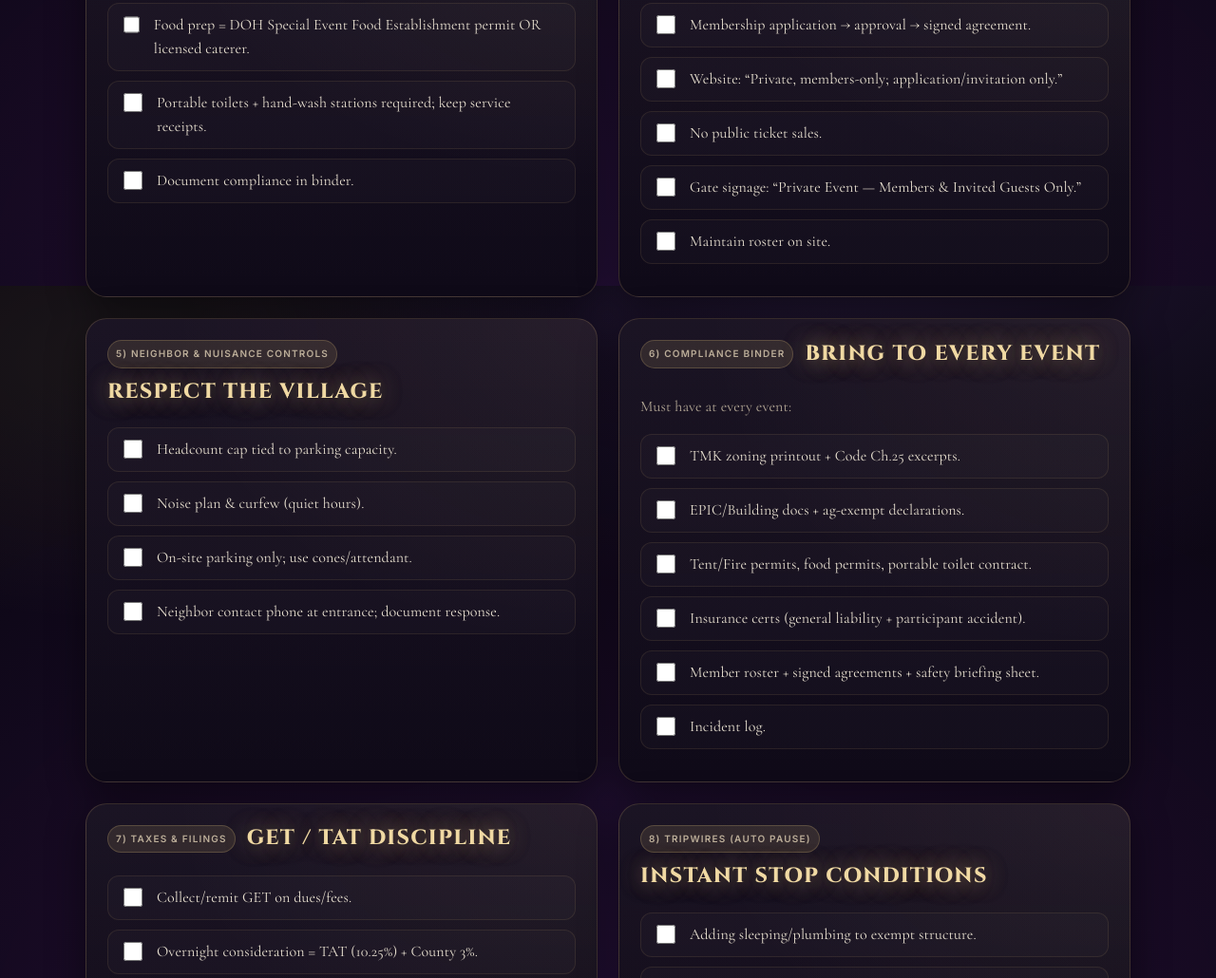
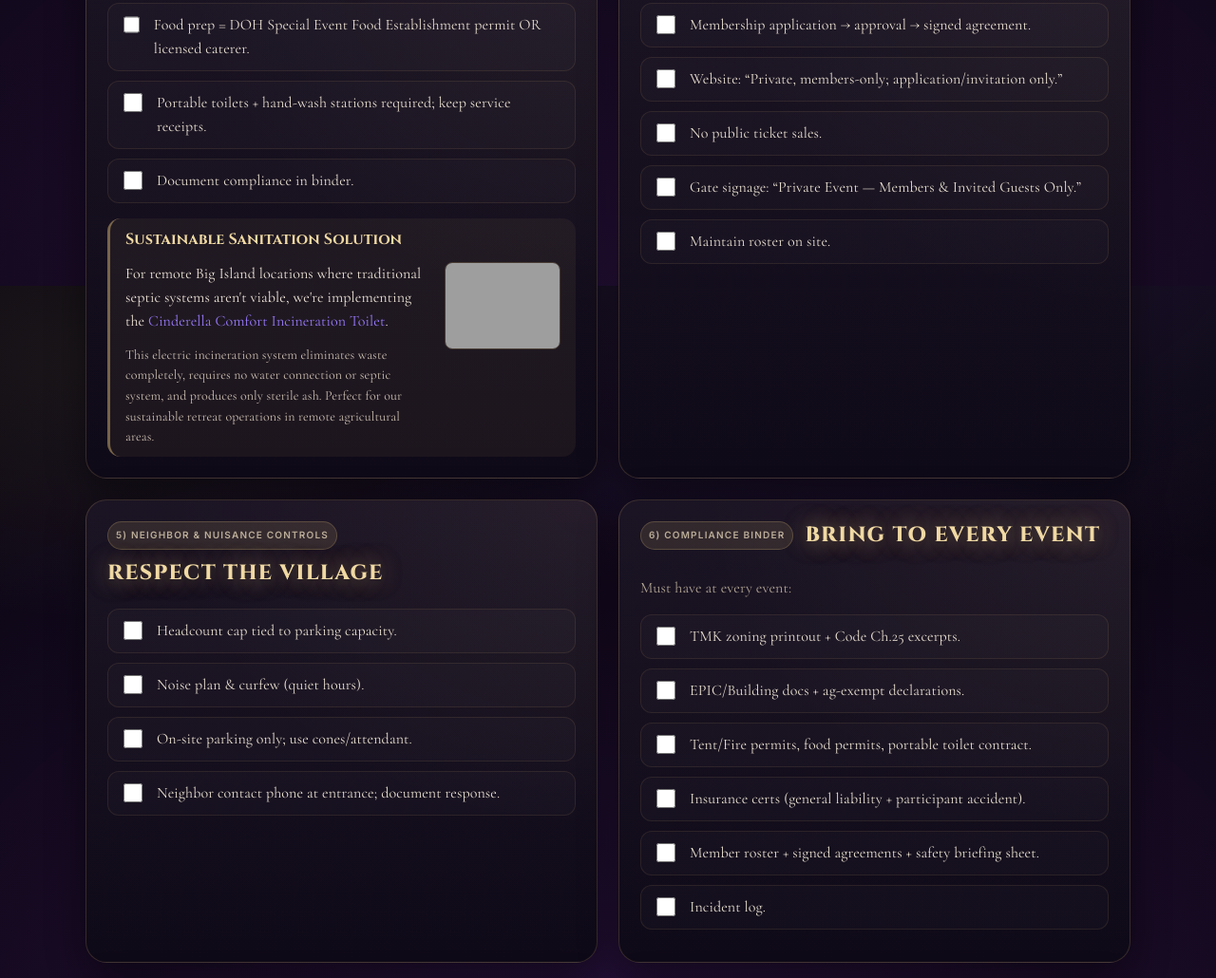
Before and after one commit to batelzeek36/royalust-big-island-retreat-playbook, a plain HTML site: page index.html in a window 1280 px wide. Shown: the part 1299-2329 px from the top of the page at 95% size. Drawn offline with nearby package versions, Linux system fonts and the light colour scheme; grey boxes are pictures that could not be loaded.

Commit message:
Add Cinderella incineration toilet section for sustainable sanitation

```diff
--- a/index.html
+++ b/index.html
@@ -681,6 +681,21 @@
               <div>Document compliance in binder.</div>
             </li>
           </ul>
+
+          <div class="quote" style="margin-top: 16px;">
+            <h4 style="margin: 0 0 12px 0; color: var(--gold-2); font-family: 'Cinzel', serif; font-size: 16px;">Sustainable Sanitation Solution</h4>
+            <div style="display: flex; gap: 16px; align-items: flex-start; flex-wrap: wrap;">
+              <div style="flex: 1; min-width: 200px;">
+                <p style="margin: 0 0 12px 0;">For remote Big Island locations where traditional septic systems aren't viable, we're implementing the <a href="https://sustainabletoilets.com/products/cinderella-comfort-incineration-toilet" target="_blank">Cinderella Comfort Incineration Toilet</a>.</p>
+                <p style="margin: 0; font-size: 14px; color: var(--muted);">This electric incineration system eliminates waste completely, requires no water connection or septic system, and produces only sterile ash. Perfect for our sustainable retreat operations in remote agricultural areas.</p>
+              </div>
+              <div style="flex-shrink: 0;">
+                <img src="https://sustainabletoilets.com/cdn/shop/files/cinderella-toilets-on_sale-comfort-electric-incineration-toilet-cinderella-comfort-incineration-toilet-16924111110241.jpg"
+                     alt="Cinderella Comfort Incineration Toilet"
+                     style="width: 120px; height: auto; border-radius: 8px; border: 1px solid rgba(229, 194, 123, .2);" />
+              </div>
+            </div>
+          </div>
         </div>
       </article>
 
```
